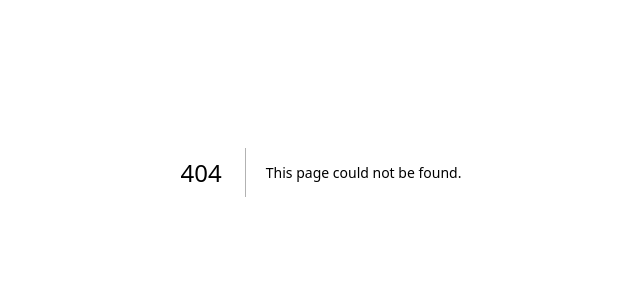
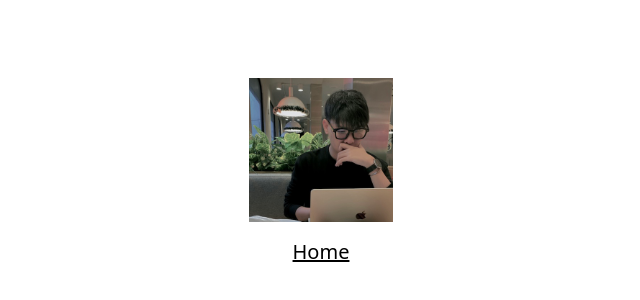
Before and after one commit to denryh/sg-savor, a Next.js app: page /about in a window 1280 px wide. Before the commit this address had no page. Shown: the part 228-528 px from the top of the page, without its empty margins (319-959 px from the left). Built offline with nearby package versions, Linux system fonts and the light colour scheme.

Commit message:
feat(about): scaffold about page

```diff
--- /dev/null
+++ b/pages/about.tsx
@@ -0,0 +1,20 @@
+import Head from 'next/head'
+import Image from 'next/image'
+import Link from 'next/link'
+
+export default function About() {
+  return (
+    <>
+      <Head>
+        <title>About</title>
+      </Head>
+
+      <div className="flex h-screen w-screen flex-col items-center justify-center gap-4">
+        <Image src="/assets/author.jpg" width={144} height={144} alt="denryh" />
+        <Link href="/" className="text-xl underline">
+          Home
+        </Link>
+      </div>
+    </>
+  )
+}
```
Also changed, not shown: public/assets/author.jpg (added).
